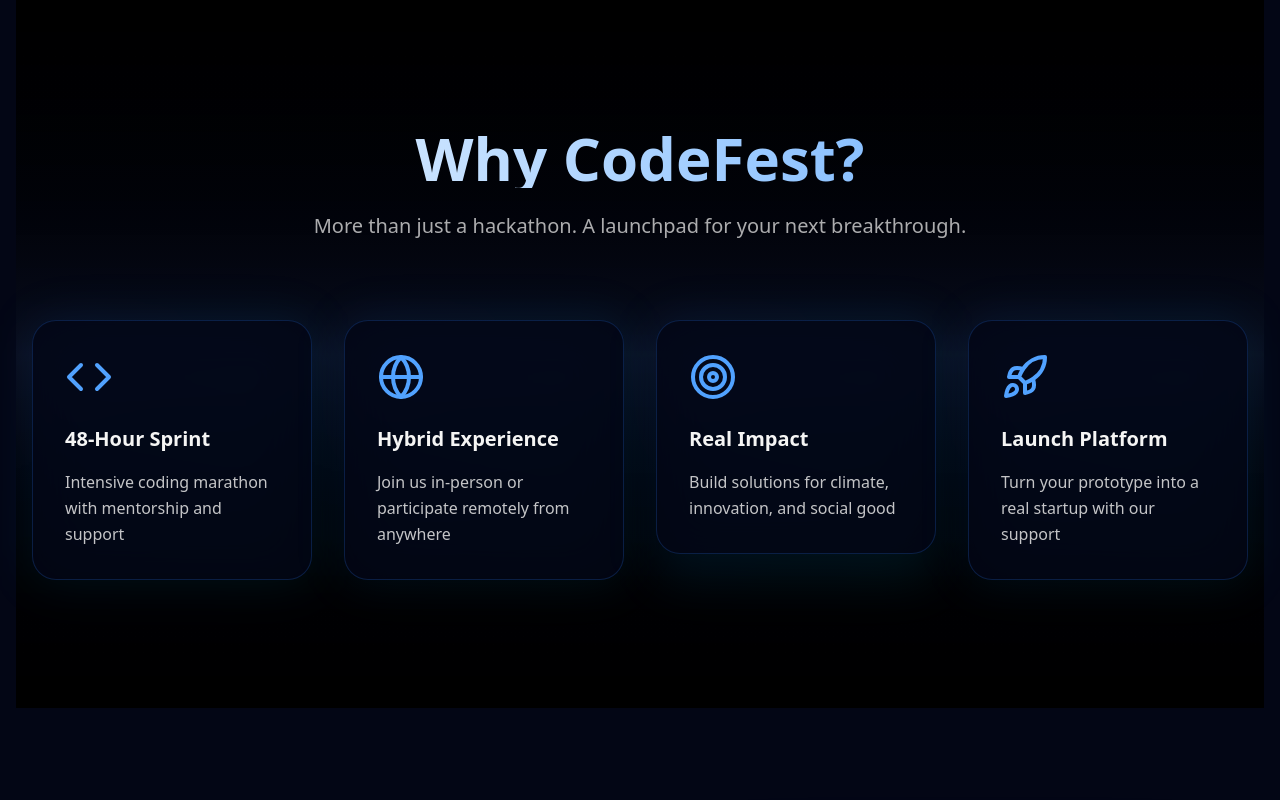
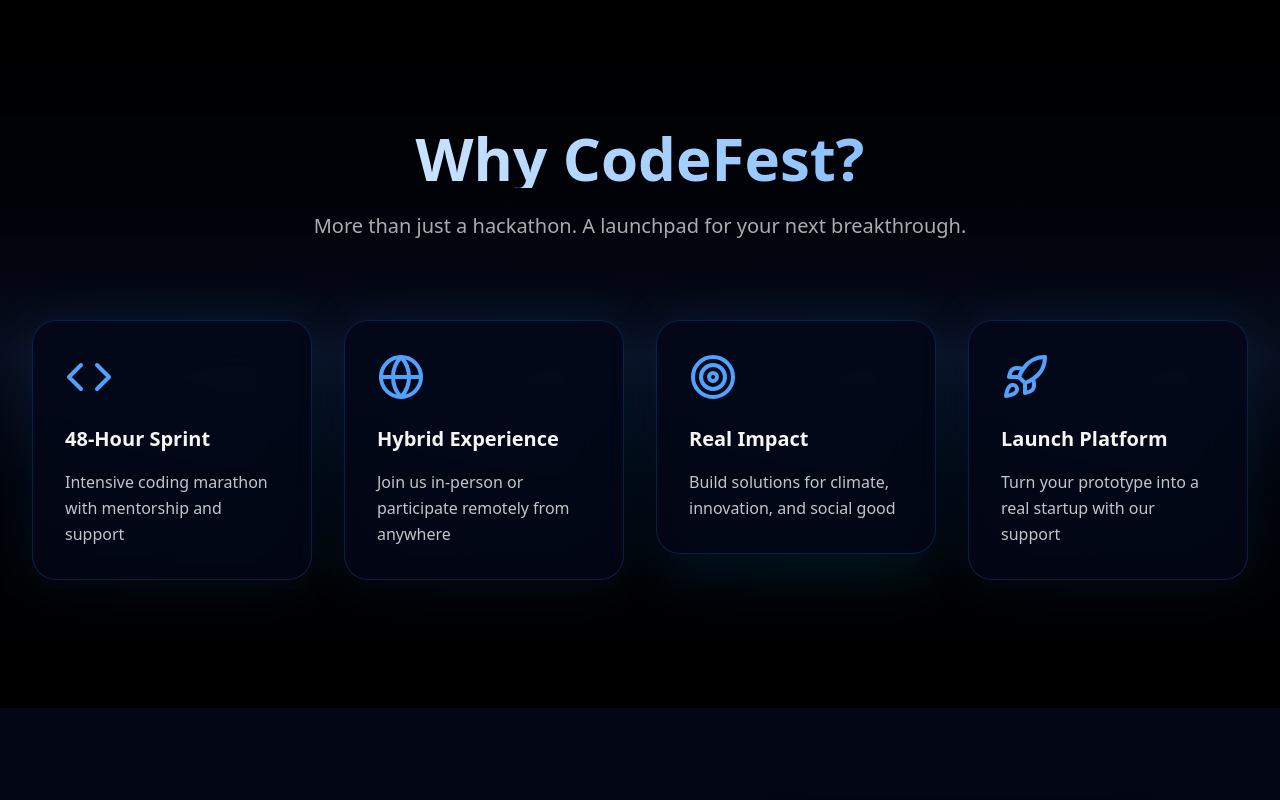
Before and after one commit to dangol-anish/dav-codefest, a Next.js app: page / in a window 1280 px wide. Shown: the part 800-1600 px from the top of the page. Built offline with nearby package versions, Linux system fonts and the light colour scheme.

Commit message:
fixed: styling issues on horizontal width

```diff
--- a/app/globals.css
+++ b/app/globals.css
@@ -118,6 +118,7 @@
   }
   body {
     @apply bg-background text-foreground;
+    background-color: #030615 !important;
   }
 }
 
--- a/app/page.tsx
+++ b/app/page.tsx
@@ -10,7 +10,7 @@ import { FooterSection } from "@/components/landing/FooterSection";
 
 export default function Home() {
   return (
-    <div className="min-h-screen bg-[#030615] text-[#f2eeef] overflow-hidden px-6 md:px-4">
+    <div className="min-h-screen text-[#f2eeef] overflow-hidden">
       <HeroSection />
       <FeaturesSection />
       <EventDetailsSection />
--- a/components/landing/ContactSection.tsx
+++ b/components/landing/ContactSection.tsx
@@ -36,7 +36,7 @@ const socials = [
 export function ContactSection() {
   return (
     <section id="contact" className="py-32 px-4 bg-[#030615]">
-      <div className="max-w-6xl mx-auto">
+      <div className="max-w-6xl mx-auto px-4">
         <div className="text-center mb-20">
           <h2 className="text-5xl md:text-6xl font-bold mb-6 bg-gradient-to-r from-white to-blue-400 bg-clip-text text-transparent">
             Get In Touch
--- a/components/landing/EligibilitySection.tsx
+++ b/components/landing/EligibilitySection.tsx
@@ -23,7 +23,7 @@ const eligibility = [
 export function EligibilitySection() {
   return (
     <section className="py-32 px-4">
-      <div className="max-w-6xl mx-auto text-center">
+      <div className="max-w-6xl mx-auto text-center px-4">
         <h2 className="text-5xl md:text-6xl font-bold mb-8 bg-gradient-to-r from-white to-blue-400 bg-clip-text text-transparent">
           Who Can Join?
         </h2>
--- a/components/landing/EventDetailsSection.tsx
+++ b/components/landing/EventDetailsSection.tsx
@@ -12,7 +12,7 @@ const themes = [
 export function EventDetailsSection() {
   return (
     <section className="py-32 px-4">
-      <div className="max-w-7xl mx-auto">
+      <div className="max-w-7xl mx-auto px-4">
         <div className="grid lg:grid-cols-2 gap-16 items-center">
           <div>
             <div className="inline-flex items-center gap-2 px-4 py-2 rounded-full bg-stone-100/10 border border-primary/20 backdrop-blur-sm mb-8">
--- a/components/landing/FAQsSection.tsx
+++ b/components/landing/FAQsSection.tsx
@@ -48,7 +48,7 @@ export function FAQsSection() {
   return (
     <section className="py-32 px-4 relative">
       <div className="absolute inset-0 bg-gradient-to-b from-black via-gray-900/30 to-black" />
-      <div className="relative max-w-4xl mx-auto">
+      <div className="relative max-w-4xl mx-auto px-4">
         <div className="text-center mb-20">
           <h2 className="text-5xl md:text-6xl font-bold mb-6 bg-gradient-to-r from-white to-blue-400 bg-clip-text text-transparent">
             Frequently Asked Questions
--- a/components/landing/FeaturesSection.tsx
+++ b/components/landing/FeaturesSection.tsx
@@ -27,7 +27,7 @@ export function FeaturesSection() {
   return (
     <section className="py-32 px-4 relative">
       <div className="absolute inset-0 bg-gradient-to-b from-black via-gray-900/50 to-black" />
-      <div className="relative max-w-7xl mx-auto">
+      <div className="relative max-w-7xl mx-auto px-4">
         <div className="text-center mb-20">
           <h2 className="text-5xl md:text-6xl font-bold mb-6 bg-gradient-to-r from-white to-blue-400 bg-clip-text text-transparent">
             Why CodeFest?
--- a/components/landing/FooterSection.tsx
+++ b/components/landing/FooterSection.tsx
@@ -12,7 +12,7 @@ const quickLinks = [
 export function FooterSection() {
   return (
     <footer className="py-16 px-4 border-t border-[#ebebeb] bg-[#030615]/50">
-      <div className="max-w-6xl mx-auto">
+      <div className="max-w-6xl mx-auto px-4">
         <div className="grid md:grid-cols-4 gap-8 mb-12">
           <div className="md:col-span-2">
             <h3 className="text-3xl font-bold text-[#f2eeef] mb-4">
--- a/components/landing/PrizesSection.tsx
+++ b/components/landing/PrizesSection.tsx
@@ -36,7 +36,7 @@ export function PrizesSection() {
   return (
     <section id="prizes" className="py-32 px-4 relative">
       <div className="absolute inset-0 bg-gradient-to-b from-black via-gray-900/50 to-black" />
-      <div className="relative max-w-7xl mx-auto">
+      <div className="relative max-w-7xl mx-auto px-4">
         <div className="text-center mb-20">
           <h2 className="text-5xl md:text-6xl font-bold mb-6 bg-gradient-to-r from-white to-blue-400 bg-clip-text text-transparent">
             Rewards & Recognition
```
